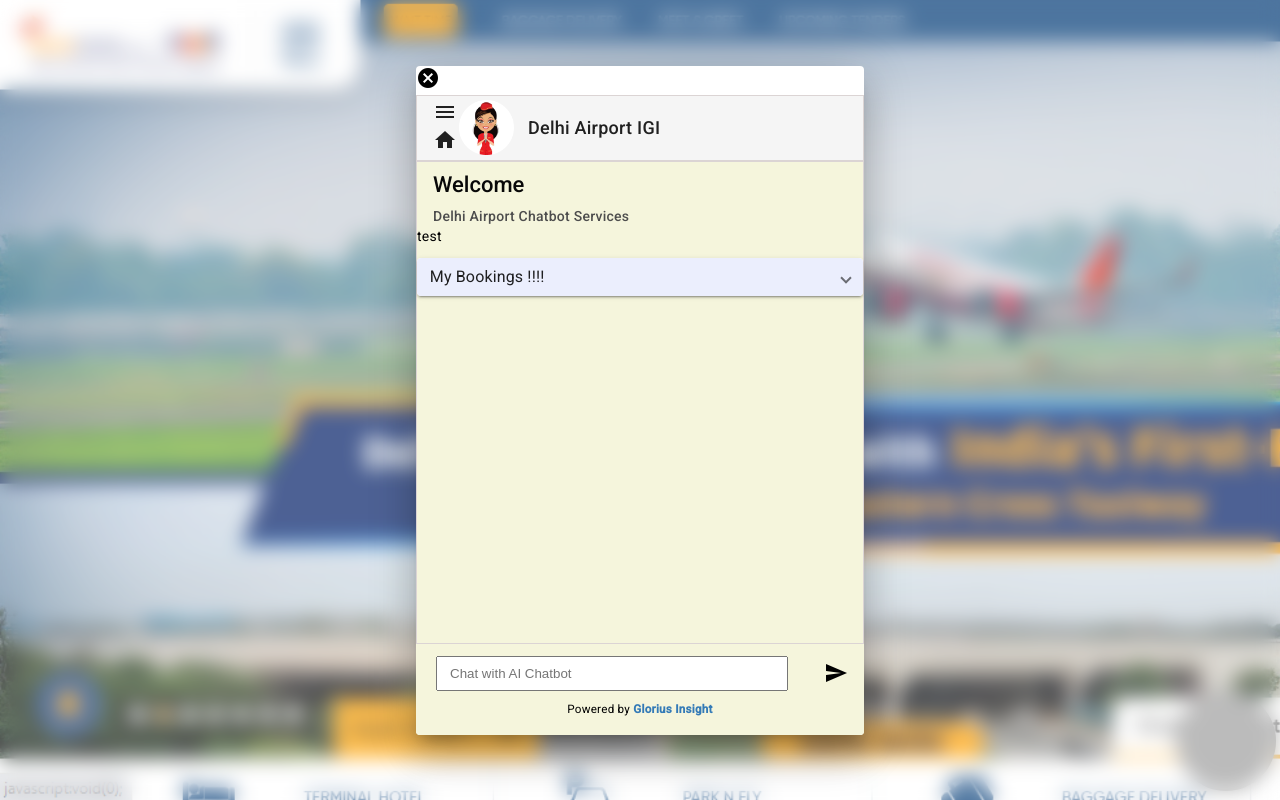
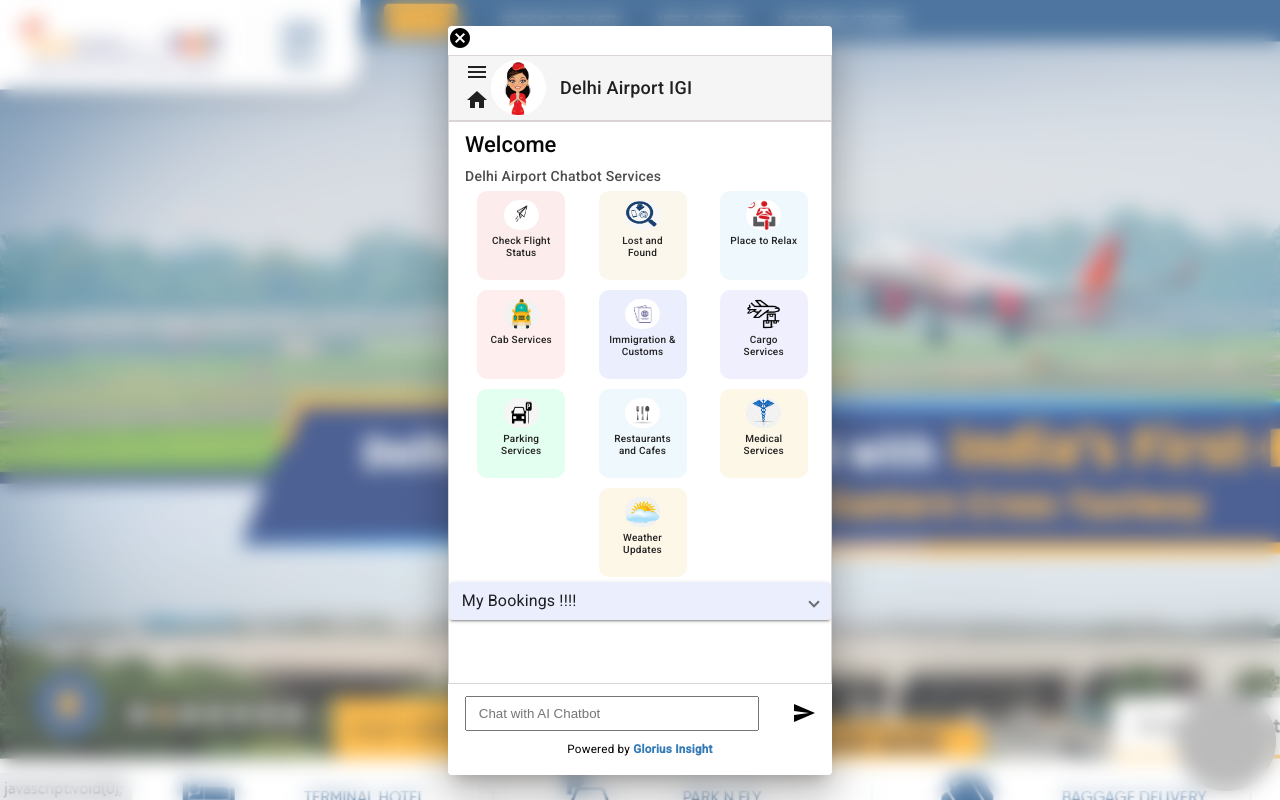
Before and after one commit to Vishal99Kumar/ChatBot, an Angular app in the folder chat-bot/: page / in a window 1280 px wide. Both pictures are taken after a click on the button 1195 px from the left and 720 px from the top of the page. Built offline with nearby package versions, Linux system fonts and the light colour scheme; grey boxes are pictures that could not be loaded.

Commit message:
18/12/2023

```diff
--- a/chat-bot/src/app/app.component.ts
+++ b/chat-bot/src/app/app.component.ts
@@ -17,7 +17,8 @@
         dialogConfig.autoFocus = true,
         dialogConfig.backdropClass = "blurClass",
         dialogConfig.panelClass = "popupClass",
-        dialogConfig.maxWidth = "35vw",
+        dialogConfig.maxWidth = "30vw",
+        dialogConfig.minWidth = "30vw",
 
         this.dialog.open(PopupComponent, dialogConfig);
   }
--- a/chat-bot/src/app/app.module.ts
+++ b/chat-bot/src/app/app.module.ts
@@ -19,6 +19,7 @@
 import { LoginComponent } from './login/login.component';
 import { DataShareService } from './data-share.service';
 import { DashboardComponent } from './dashboard/dashboard.component';
+import { LookingForComponent } from './looking-for/looking-for.component';
 
 @NgModule({
   declarations: [
@@ -26,7 +27,8 @@
     PopupComponent,
     HeaderComponent,
     LoginComponent,
-    DashboardComponent
+    DashboardComponent,
+    LookingForComponent
   ],
   imports: [
     BrowserModule,
--- a/chat-bot/src/app/dashboard/dashboard.component.html
+++ b/chat-bot/src/app/dashboard/dashboard.component.html
@@ -4,7 +4,7 @@
     <p>Delhi Airport Chatbot Services</p>
   </div>
 
-<div class="two"><p>test</p></div>
+<div class="two"><app-looking-for></app-looking-for></div>
 
 <div class="three">
     <mat-accordion class="example-headers-align" multi>
--- a/chat-bot/src/app/login/login.component.html
+++ b/chat-bot/src/app/login/login.component.html
@@ -11,7 +11,7 @@
       <mat-divider></mat-divider>
     </div>
     <div class="looking-click-content">
-      <!-- <app-looking-for></app-looking-for> -->
+      <app-looking-for></app-looking-for>
     </div>
     <!-- <div class="container">
       <button mat-icon-button class="example-icon">
--- /dev/null
+++ b/chat-bot/src/app/looking-for/looking-for.component.html
@@ -0,0 +1,87 @@
+<div class="item-list">
+
+    <div class="item" style="background-color: rgb(252, 237, 236)">
+      <a href="https://workdrive.zohoexternal.com/external/dbbaf1d89c235e3e835f01df5cc869bcb417953bfe712e71b2a97f6e9979d45c"
+        target="_blank">
+        <img src="../../assets/Flight Status2.webp" alt="Flight Status" />
+        <p>Check Flight Status</p>
+      </a>
+    </div>
+
+    <div class="item" style="background-color: rgb(252, 247, 236)">
+      <a href="https://powermin.gov.in/en/content/power-grid" target="_blank">
+        <img src="../../assets/LostFound.png" alt="Lost and Found" />
+        <p>Lost and Found</p>
+      </a>
+    </div>
+
+    <div class="item" style="background-color: rgb(239, 248, 253)">
+      <a href="https://workdrive.zohoexternal.com/external/397817464051e13754dabef867368817eeb59957f875ff66e8471f53a8f1e5ff"
+        target="_blank">
+        <img src="../../assets/Waiting2.png" alt="Waiting Area" />
+        <p>Place to Relax</p>
+      </a>
+    </div>
+
+    <div class="item" style="background-color: rgb(255, 238, 238)">
+      <a href="https://powermin.gov.in/en/content/power-grid" target="_blank">
+        <img src="../../assets/CabServices.png" alt="Cab Services" />
+        <p>Cab Services</p>
+      </a>
+    </div>
+
+    <div class="item" style="background-color: rgb(235, 238, 253)">
+      <a href="https://powermin.gov.in/en/content/power-grid" target="_blank">
+        <img src="../../assets/Immigration2.jpg" alt="Immigration" />
+        <p>Immigration & Customs</p>
+      </a>
+    </div>
+
+    <div class="item" style="background-color: rgb(240, 239, 253)">
+      <a href="https://powermin.gov.in/en/content/power-grid" target="_blank">
+        <img src="../../assets/Cargo3.png" alt="Cargo" />
+        <p>Cargo Services</p>
+      </a>
+    </div>
+
+    <div class="item" style="background-color: rgb(227, 255, 240)">
+      <a href="https://powermin.gov.in/en/content/power-grid" target="_blank">
+        <img src="../../assets/Parking3.jpg" alt="Parking" />
+        <p>Parking Services</p>
+      </a>
+    </div>
+
+    <div class="item" style="background-color: rgb(239, 248, 253)">
+      <a href="https://powermin.gov.in/en/content/power-grid" target="_blank">
+        <img src="../../assets/Restaurant3.jpg" alt="Restaurants and Cafes" />
+        <p>Restaurants and Cafes</p>
+      </a>
+    </div>
+    <!-- <div class="item" style="background-color: rgb(235, 250, 230)">
+          <a href="https://www.google.com" target="_blank">
+            <img src="../../assets/DependentChildrenPension.png" alt="Dependent Children Pension" />
+            <p>Children Pension</p>
+          </a>
+        </div> -->
+
+    <!-- <div class="item" style="background-color: rgb(239, 248, 253)">
+          <a href="https://www.google.com" target="_blank">
+            <img src="../../assets/BirthCertificate.png" alt="Birth/Death Certificate" />
+            <p>Birth/Death Certificate</p>
+          </a>
+        </div> -->
+
+    <div class="item" style="background-color: rgb(253, 247, 231)">
+      <a href="https://powermin.gov.in/en/content/power-grid" target="_blank">
+        <img src="../../assets/Medical.png" alt="Medical Services" />
+        <p>Medical Services</p>
+      </a>
+    </div>
+
+    <div class="item" style="background-color: rgb(253, 247, 231)">
+      <a href="https://powermin.gov.in/en/content/power-grid" target="_blank">
+        <img src="../../assets/Weather2.png" alt="Weather Updates" />
+        <p>Weather Updates</p>
+      </a>
+    </div>
+  </div>
--- /dev/null
+++ b/chat-bot/src/app/looking-for/looking-for.component.scss
@@ -0,0 +1,47 @@
+// .container {
+//   width: 40%;
+//   cursor: pointer;
+//   // width: 400px;
+//   // margin: auto;
+// }
+
+.item-list {
+    display: flex;
+    justify-content: space-evenly;
+    // justify-content: space-between;
+    align-items: stretch;
+      //column-gap: 20px;
+    flex-wrap: wrap;
+     // margin-top: 15px;
+      //row-gap: 10px;
+  }
+  .item {
+    align-items: center;
+    border-radius: 10px;
+    cursor: pointer;
+    flex-direction: column;
+    //max-width: 70px;
+    //min-width: 60px;
+    padding: 9px;
+    margin: 5px;
+    text-align: center;
+    margin-left: 10px;
+    width: 70px;
+  }
+
+    a {
+      text-decoration: none;
+    }
+
+    p {
+      color: #232323;
+      font-size: 10px;
+      font-weight: 595;
+      line-height: 1.2;
+    }
+
+    img {
+      height: 30px;
+      width: 35px;
+      border-radius: 15px;
+    }
--- a/chat-bot/src/app/popup/popup.component.html
+++ b/chat-bot/src/app/popup/popup.component.html
@@ -9,7 +9,7 @@
     <div *ngIf="display" class="details">
       <app-dashboard> </app-dashboard>
   </div>
-    <div *ngIf="!display" [ngClass]="display == true ? 'chat-window' : 'chat-window-display'">
+    <div *ngIf="!display" class="chat-window-display">
       <div #chatContainer class="chat-session">
           <ul class="message-list">
             <!-- <ng-container *ngIf = "typingGif == true">
--- a/chat-bot/src/app/popup/popup.component.scss
+++ b/chat-bot/src/app/popup/popup.component.scss
@@ -1,8 +1,8 @@
 .outerclass{
     display: flex;
-    height: 80vh;
-  width: 100%;
-  background-color: beige;
+    height: 90vh;
+  //width: 100%;
+  //background-color: beige;
   flex-direction: column;
 }
 
@@ -24,7 +24,7 @@
   display: flex;
   flex: 1;
   border: 1px solid rgb(219, 212, 212);
-  //overflow-y: scroll;
+  overflow-y: scroll;
 }
 .footer {
   display: flex;
@@ -85,6 +85,7 @@
   display: flex;
   flex-direction: column;
   justify-content: space-between;
+  //min-width: 30vw;
   //overflow-y: scroll;
 }
 .chat-window {
@@ -143,7 +144,8 @@
   display: flex;
   flex-direction: column-reverse; /* Stack messages from bottom to top */
   height: 300px; /* Set a fixed height for the chat container or adjust as needed */
-  overflow-y: auto; /* Enable vertical scrolling if the messages exceed the container height */
+  //overflow-y: auto; /* Enable vertical scrolling if the messages exceed the container height */
+  flex: 1;
 }
 .displayMessage{
   word-break: break-all;
```
Also changed, not shown: chat-bot/src/app/looking-for/looking-for.component.ts (added, +10 -0 lines), 1 other file (tests, documents, lock files or other folders).
